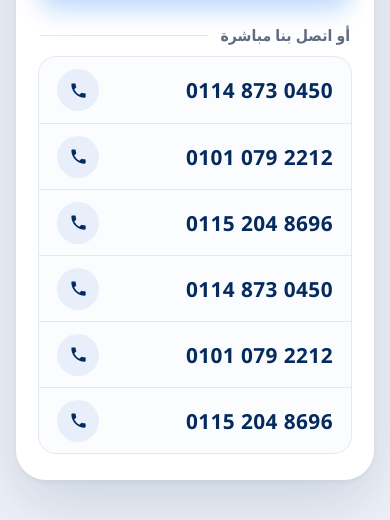
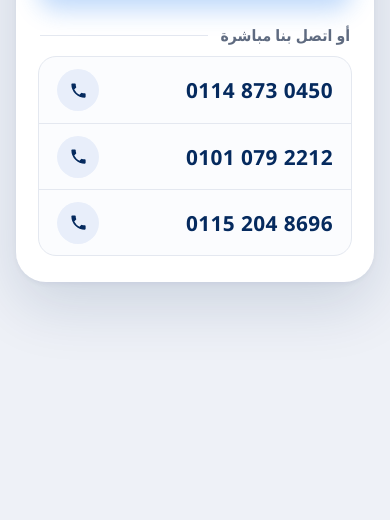
Before and after one commit to qr-links-hub/links, a plain HTML site: page index.html in a window 390 px wide. Shown: the part 429-949 px from the top of the page. After the commit the page ends 844 px from the top, so only its background shows below. Drawn offline with Linux system fonts and the light colour scheme; a web font is replaced by a local one.

Commit message:
Fix duplicated phone rows
Co-Authored-By: Claude Sonnet 5.5 <noreply@anthropic.com>

```diff
--- a/index.html
+++ b/index.html
@@ -220,6 +220,7 @@
 
   var ring = '<span class="ring"><svg viewBox="0 0 24 24" fill="currentColor" aria-hidden="true"><path d="M6.6 10.8a15.2 15.2 0 0 0 6.6 6.6l2.2-2.2a1 1 0 0 1 1-.2 11.4 11.4 0 0 0 3.6.6 1 1 0 0 1 1 1V20a1 1 0 0 1-1 1A17 17 0 0 1 3 4a1 1 0 0 1 1-1h3.5a1 1 0 0 1 1 1c0 1.2.2 2.5.6 3.6a1 1 0 0 1-.3 1z"/></svg></span>';
   var box = document.getElementById("phones");
+  box.innerHTML = "";
   CONFIG.phones.forEach(function (p) {
     var digits = p.replace(/\D/g, "");
     var a = document.createElement("a");
```
